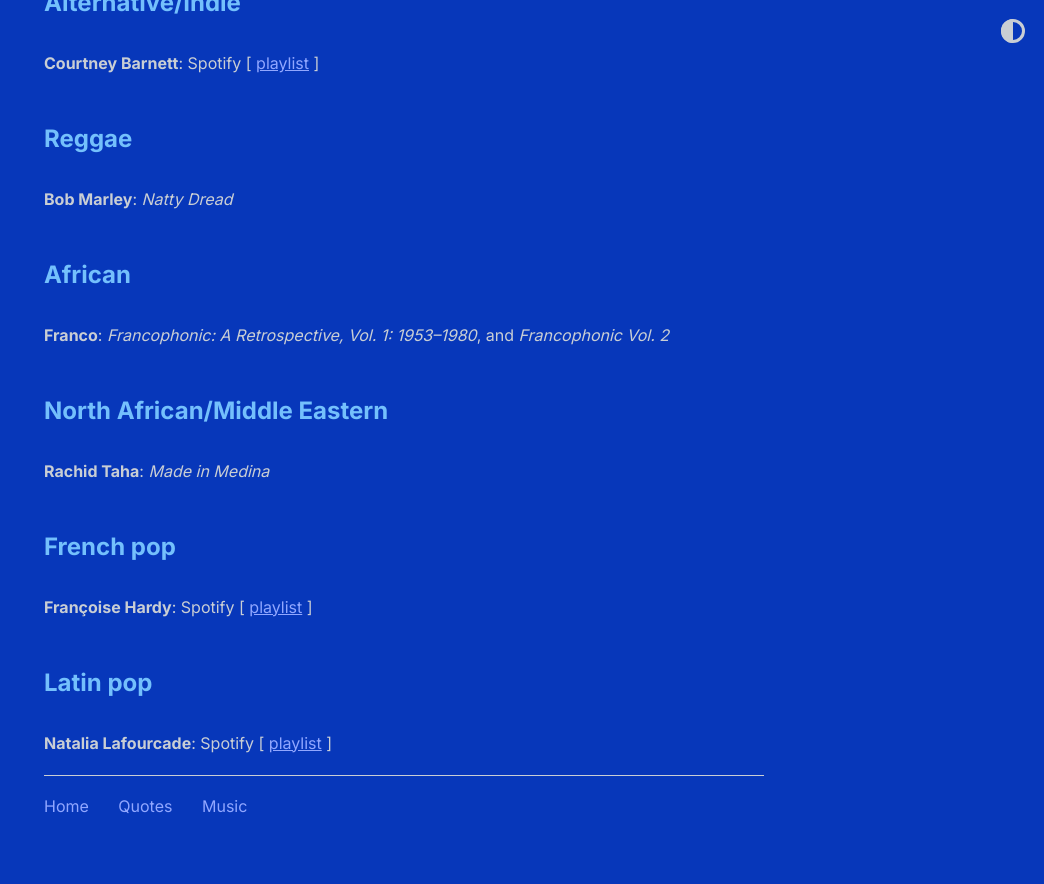
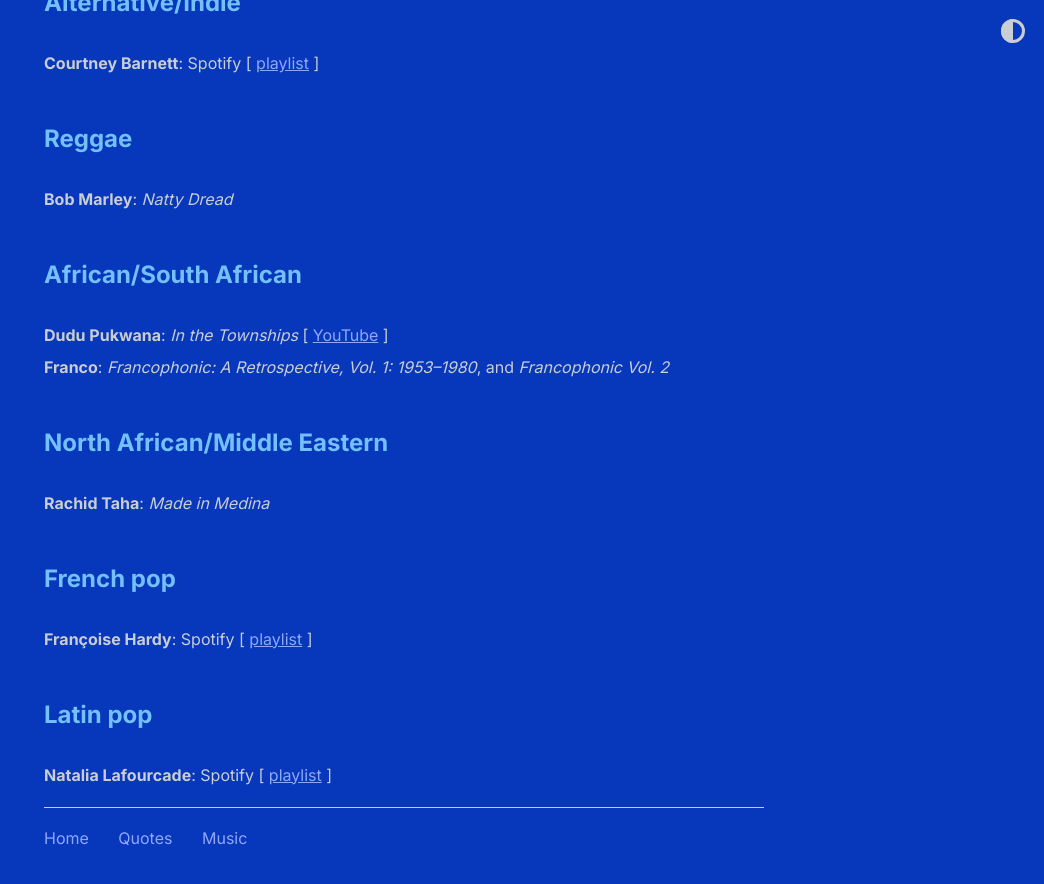
Before and after one commit to shihankanungo/shihankanungo.github.io, a Jekyll site: the page built from music.md, in a window 1280 px wide and 900 px high, scrolled down 1280 px. Shown: the top 884 px of the window, without its empty margins (236-1280 px from the left). Built offline with Jekyll 4.4.1, drawn with Linux system fonts in a browser that asks for light colours.

Commit message:
Update music.md

```diff
--- a/music.md
+++ b/music.md
@@ -31,7 +31,8 @@
 ## Reggae
 **Bob Marley**: *Natty Dread* <br>
 
-## African
+## African/South African
+**Dudu Pukwana**: *In the Townships* \[ [YouTube](https://youtube.com/playlist?list=PLE8FFB87B77AF5AD8&si=CJrt4bXMtnqv0F4H) \] <br>
 **Franco**: *Francophonic: A Retrospective, Vol. 1: 1953–1980*, and *Francophonic Vol. 2* <br>
 
 ## North African/Middle Eastern
```
